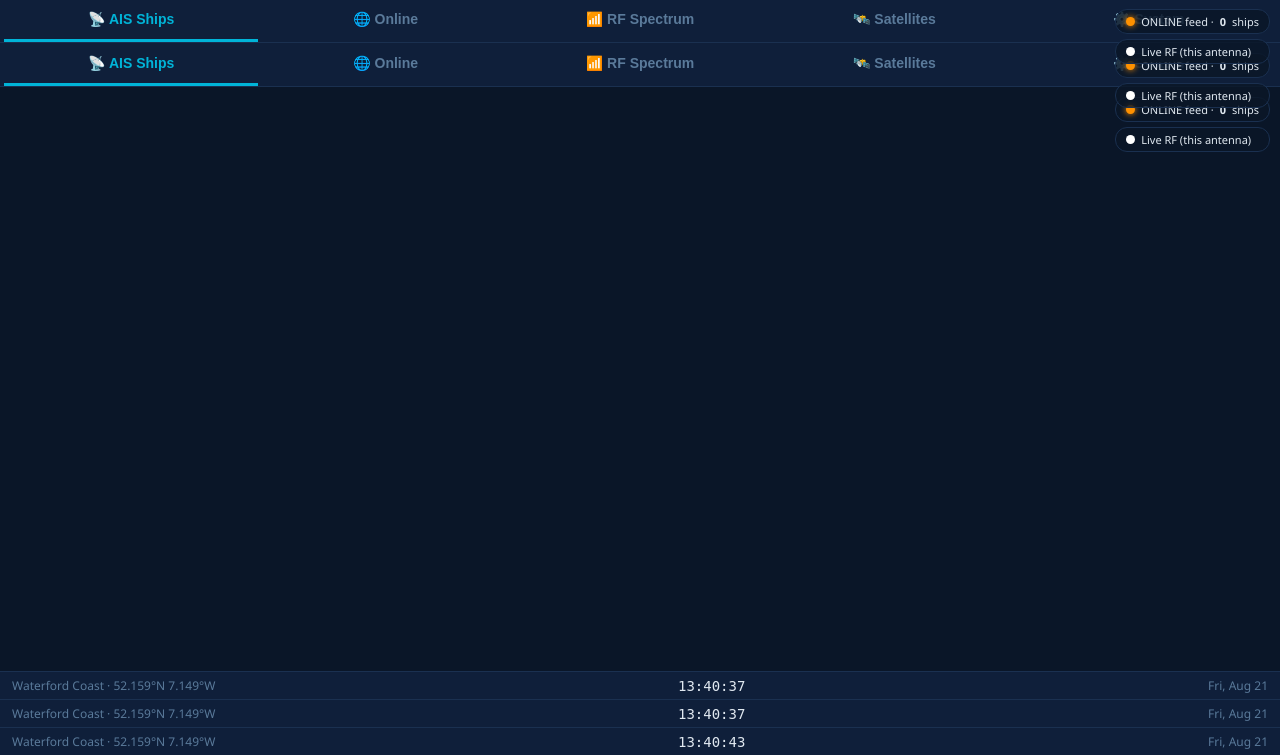
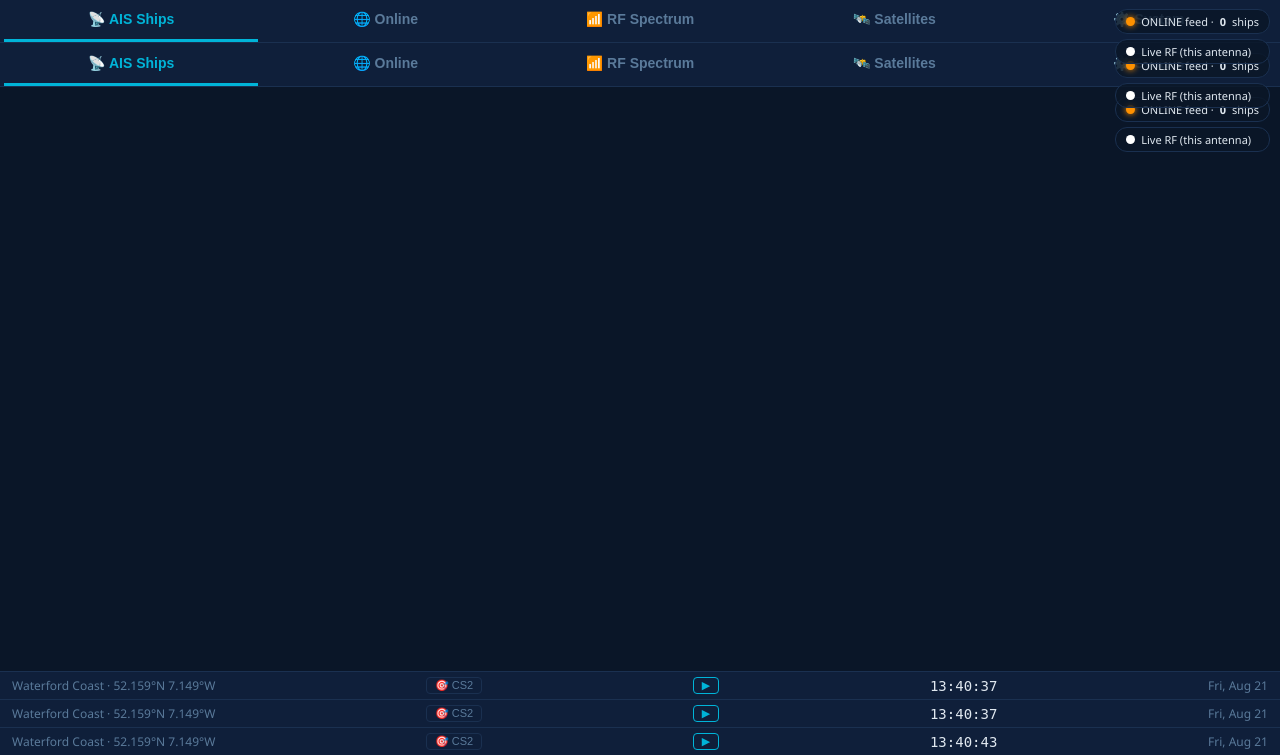
Before and after one commit to pkia/maritime-dashboard, a Flask app: page / in a window 1280 px wide. Shown: the part 45-800 px from the top of the page. Run offline with Flask 3, Linux system fonts and the light colour scheme; data that the repository does not hold is empty.

Commit message:
Kiosk nav: CS2 button flips the screen to the CS2 dashboard on :8001
Also fix the clock bar: tick() rewrote #clock's innerHTML every second,
detaching the auto-rotate button; it now updates only the time/date
spans so the buttons in the bar survive.

```diff
--- a/static/dashboard.js
+++ b/static/dashboard.js
@@ -48,6 +48,12 @@
         else clearTimeout(rotationTimer);
     });
     rotateBtn.classList.add('on');
+    var cs2Btn = document.getElementById('cs2-btn');
+    if (cs2Btn) cs2Btn.addEventListener('click', function () {
+        // Kiosk nav: flip the screen to the CS2 esports dashboard on :8001
+        // (it has a matching ⛵ Marine button to come back).
+        location.href = location.protocol + '//' + location.hostname + ':8001/';
+    });
     var startTab = new URLSearchParams(location.search).get('tab');
     if (startTab && document.getElementById('tab-' + startTab)) {
         rotIdx = Math.max(0, rotationSteps.findIndex(function (s) { return s[0] === startTab; }));
@@ -66,10 +72,11 @@
         var mm = String(d.getMinutes()).padStart(2, '0');
         var ss = String(d.getSeconds()).padStart(2, '0');
         var dateStr = d.toLocaleDateString(undefined, { weekday: 'short', day: 'numeric', month: 'short' });
-        document.getElementById('clock').innerHTML =
-            '<span>Waterford Coast · 52.159°N 7.149°W</span>' +
-            '<span class="time">' + hh + ':' + mm + ':' + ss + '</span>' +
-            '<span>' + dateStr + (nextPassInfo ? ' · 🛰️ ' + nextPassInfo : '') + '</span>';
+        // Update the dedicated spans only - rewriting the whole bar would
+        // destroy the buttons that live in it (#cs2-btn, #auto-rotate).
+        document.getElementById('clock-time').textContent = hh + ':' + mm + ':' + ss;
+        document.getElementById('clock-right').textContent =
+            dateStr + (nextPassInfo ? ' · 🛰️ ' + nextPassInfo : '');
     }
     setInterval(tick, 1000);
     tick();
--- a/static/style.css
+++ b/static/style.css
@@ -65,8 +65,8 @@ html, body { height: 100%; overflow: hidden; font-family: 'Segoe UI', system-ui,
 .dot-online { background: #ff9100; box-shadow: 0 0 6px #ff9100; }
 .dot-rf { background: #ffffff; }
 
-/* auto-rotate toggle in clock bar */
-#auto-rotate {
+/* auto-rotate toggle + kiosk-nav button in clock bar */
+#auto-rotate, #cs2-btn {
     background: transparent;
     border: 1px solid var(--border);
     border-radius: 4px;
--- a/templates/index.html
+++ b/templates/index.html
@@ -102,6 +102,7 @@
 
     <div id="clock">
         <span id="clock-left">Waterford Coast · 52.159°N 7.149°W</span>
+        <button id="cs2-btn" title="Open the CS2 esports dashboard">🎯 CS2</button>
         <button id="auto-rotate" title="Auto-rotate screens">▶</button>
         <span id="clock-time" class="time"></span>
         <span id="clock-right"></span>
```
